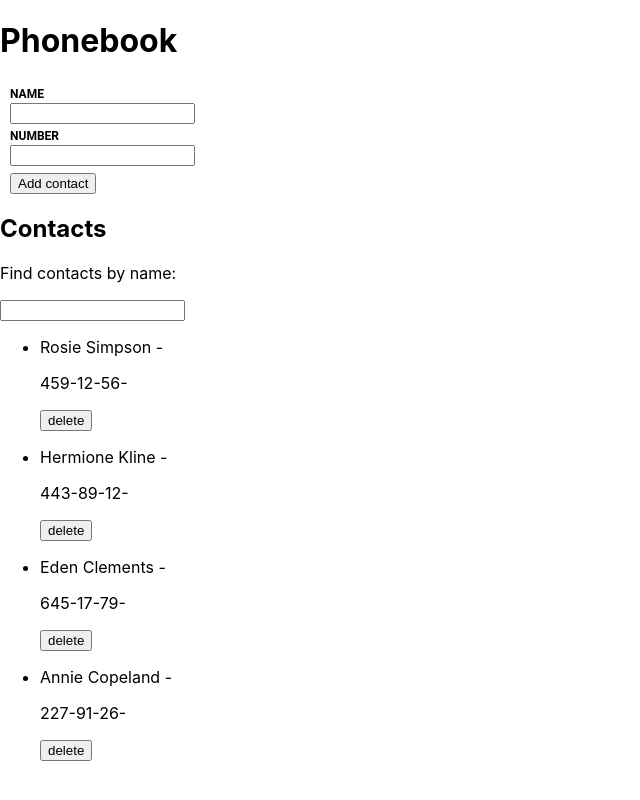
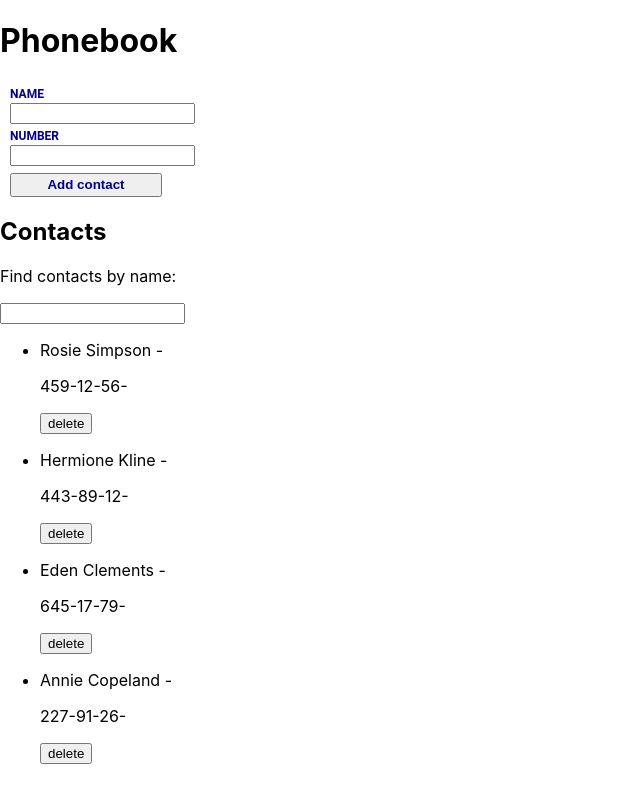
Before and after one commit to Julija100/goit-react-hw-02-phonebook, a React (Create React App) app: page / in a window 1280 px wide. Shown: the whole page, without its empty margins (0-640 px from the left). Built offline with nearby package versions, Linux system fonts and the light colour scheme.

Commit message:
Added styles to contacts form

```diff
--- a/src/components/ContactForm/ContactForm.module.css
+++ b/src/components/ContactForm/ContactForm.module.css
@@ -3,14 +3,20 @@
     padding-left: 10px;
 }
 .titleStyle{
-font-family: Roboto;
+    font-family: Roboto;
     font-style: normal;
     font-weight: 500;
     font-size: 12px;
     line-height: 14px;
     text-transform: uppercase;
     font-weight: bold;
+    color: darkblue;
 }
 .formButton{
     margin-top: 7px;
+    width: 152px;
+    height: 24px;
+    text-align: center;
+    color: darkblue;
+    font-weight: bold;
 }
```
